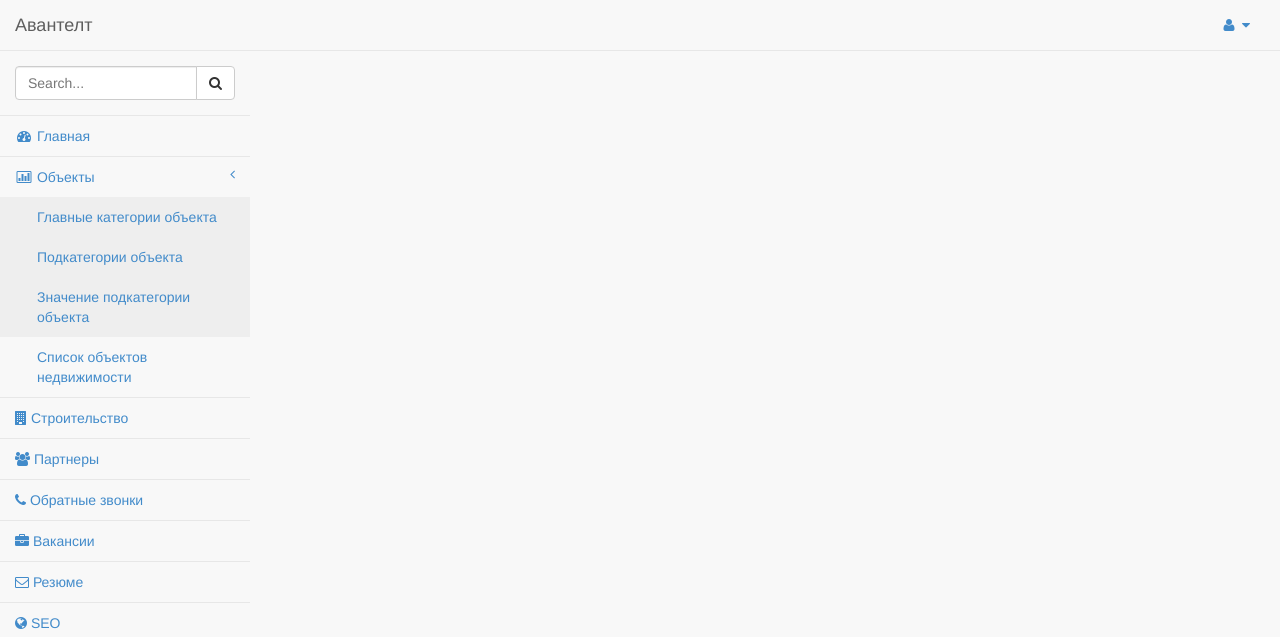
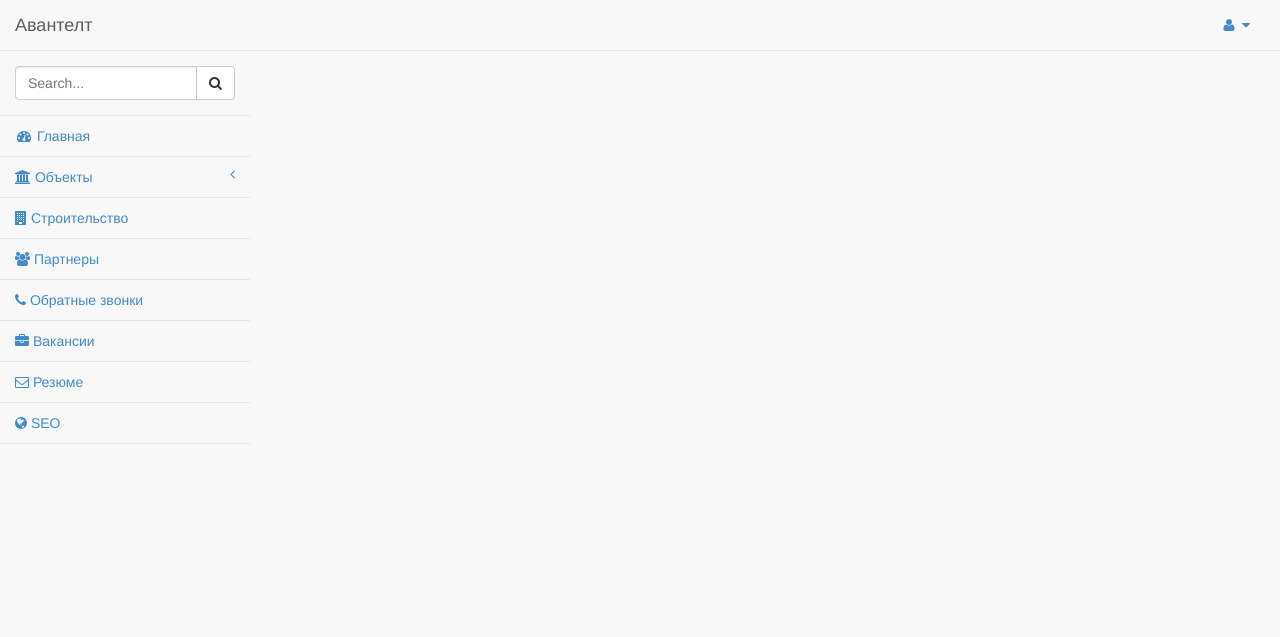
Before and after one commit to BloodMoonShard/test, a CodeIgniter app: template application/views/admin/header.php in a window 1280 px wide. Shown: the top 637 px of the page. Run offline with CodeIgniter, Linux system fonts and the light colour scheme; the template is opened without the code that fills it: most values are stand-ins (such as "Sample title", 1, 10 or a date in 2020).

Commit message:
Фикс админпанели

```diff
--- a/application/controllers/admin/category.php
+++ b/application/controllers/admin/category.php
@@ -63,7 +63,7 @@ class Category extends My_Controller {
             $this->status = 'error';
             $this->msg = 'Что-то пошло не так...';
         }
-        $this->render_adm('admin/notification', array('status_notif'=>$this->status, 'msg_notif'=>$this->msg));
+        $this->render_adm('admin/notification', array('status_notif'=>$this->status, 'msg_notif'=>$this->msg, 'back_link' => '/admin/category'));
     }
 }
 
--- a/application/controllers/admin/sub_category.php
+++ b/application/controllers/admin/sub_category.php
@@ -63,12 +63,12 @@ class Sub_category extends My_Controller {
     public function rm_category($id){
         if($this->subcategory_model->delete_element($id)){
             $this->status = 'success';
-            $this->msg = 'Категория упешно удалена';
+            $this->msg = 'Подкатегория упешно удалена';
         }else{
             $this->status = 'error';
             $this->msg = 'Что-то пошло не так...';
         }
-        $this->render_adm('admin/notification', array('status_notif'=>$this->status, 'msg_notif'=>$this->msg));
+        $this->render_adm('admin/notification', array('status_notif'=>$this->status, 'msg_notif'=>$this->msg, 'back_link' => '/admin/sub_category'));
     }
 }
 
--- a/application/controllers/admin/sub_category_value.php
+++ b/application/controllers/admin/sub_category_value.php
@@ -66,7 +66,7 @@ class Sub_category_value extends My_Controller {
             $this->status = 'error';
             $this->msg = 'Что-то пошло не так...';
         }
-        $this->render_adm('admin/notification', array('status_notif'=>$this->status, 'msg_notif'=>$this->msg));
+        $this->render_adm('admin/notification', array('status_notif'=>$this->status, 'msg_notif'=>$this->msg, 'back_link' => '/admin/sub_category_value'));
     }
 }
 
--- a/application/views/admin/add_objects.php
+++ b/application/views/admin/add_objects.php
@@ -123,7 +123,7 @@
                         <input type="text" class="form-control" id="keywords_seo" name="keywords_seo" value="<?php if(isset($keywords_seo)){ echo $keywords_seo;}?>">
                     </div>
 
-                    <a href="/admin/category" type="button" class="btn btn-info">Вернуться</a>
+                    <a href="/admin/objects" type="button" class="btn btn-info">Вернуться</a>
                     <button type="submit" class="btn btn-primary">Готово</button>
                 </form>
             </div>
--- a/application/views/admin/header.php
+++ b/application/views/admin/header.php
@@ -105,19 +105,30 @@
                 <a href="index.html"><i class="fa fa-dashboard fa-fw"></i> Главная</a>
             </li>
             <li>
-                <a href="#"><i class="fa fa-bar-chart-o fa-fw"></i> Объекты<span class="fa arrow"></span></a>
-                <ul class="nav nav-second-level collapse in">
+                <a href="#"><i class="fa fa-university"></i> Объекты<span class="fa arrow"></span></a>
+                <ul class="nav nav-second-level collapse <?php
+                    $flag=$this->uri->segment(2); if (in_array($flag, array('category','sub_category', 'sub_category_value', 'objects'))   ) {
+                    echo 'in';
+                }?>">
                     <li>
-                        <a class="active" href="/admin/category">Главные категории объекта</a>
+                        <a <?php $flag=$this->uri->segment(2); if ($flag=='category') {
+                            echo 'class="active"';
+                        }?> href="/admin/category">Главные категории объекта</a>
                     </li>
                     <li>
-                        <a class="active" href="/admin/sub_category">Подкатегории объекта</a>
+                        <a <?php $flag=$this->uri->segment(2); if ($flag=='sub_category') {
+                            echo 'class="active"';
+                        }?> href="/admin/sub_category">Подкатегории объекта</a>
                     </li>
                     <li>
-                        <a class="active" href="/admin/sub_category_value">Значение подкатегории объекта</a>
+                        <a <?php $flag=$this->uri->segment(2); if ($flag=='sub_category_value') {
+                            echo 'class="active"';
+                        }?> href="/admin/sub_category_value">Значение подкатегории объекта</a>
                     </li>
                     <li>
-                        <a href="/admin/objects">Список объектов недвижимости</a>
+                        <a <?php $flag=$this->uri->segment(2); if ($flag=='objects') {
+                            echo 'class="active"';
+                        }?> href="/admin/objects">Список объектов недвижимости</a>
                     </li>
                 </ul>
                 <!-- /.nav-second-level -->
--- a/application/views/admin/notification.php
+++ b/application/views/admin/notification.php
@@ -8,7 +8,7 @@
                         <?= $msg_notif; ?>
                     </div>
                 </div>
-                <a href="javascript:window.history.back();" class="btn btn-info">Вернуться</a>
+                <a href="<?php echo $back_link; ?>" class="btn btn-info">Вернуться</a>
                 <!-- .panel-body -->
             </div>
         </div>
```
Also changed, not shown: application/controllers/admin/objects.php (+4 -4 lines).
